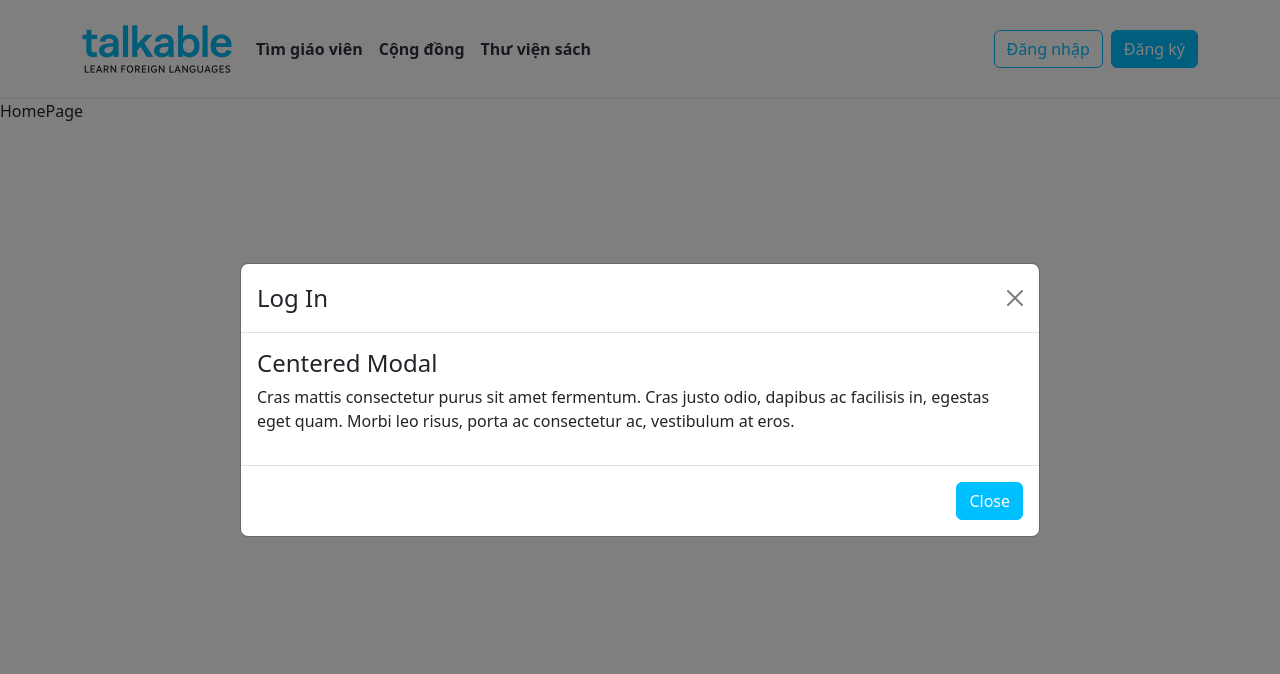
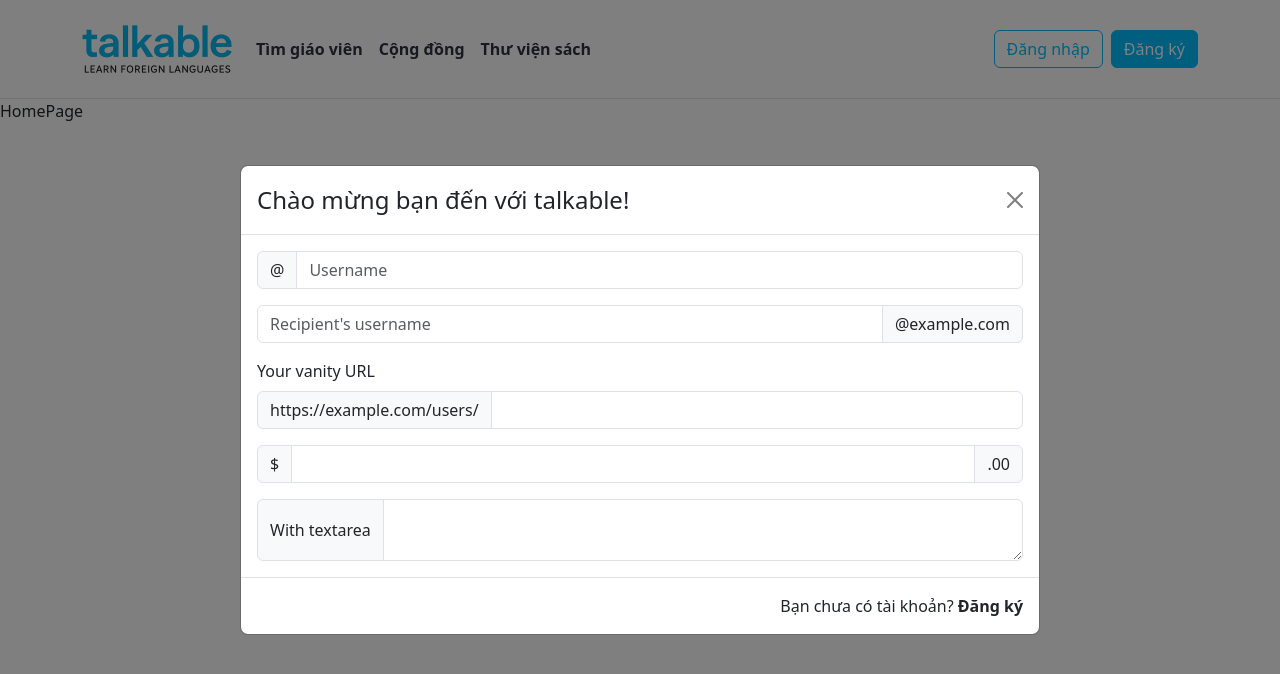
Before and after one commit to phatgooner/edu-commerce-app, a React (Create React App) app: page / in a window 1280 px wide. Both pictures are taken after a click on the button "Đăng nhập". Shown: the top 674 px of the page. Built offline with nearby package versions, Linux system fonts and the light colour scheme.

Commit message:
update login

```diff
--- a/src/components/Header.jsx
+++ b/src/components/Header.jsx
@@ -5,16 +5,14 @@
 //import NavDropdown from 'react-bootstrap/NavDropdown';
 import { NavLink } from 'react-router-dom';
 import { useState } from 'react';
-import LoginModal from './LoginModal';
-import SignUpModal from './SignUpModal';
+import LoginModal from './Login/LoginModal';
+import SignUpModal from './SignUp/SignUpModal';
 
 const Header = () => {
     const [modalLoginShow, setModalLoginShow] = useState(false);
     const [modalSignUpShow, setModalSignUpShow] = useState(false);
     return (
         <Navbar expand="lg" className="bg-body-tertiary">
-            <SignUpModal />
-            <LoginModal />
             <Container>
                 <NavLink to="/" className='navbar-brand'><img src={logo} width={"150"} alt="logo" /></NavLink>
                 <Navbar.Toggle aria-controls="basic-navbar-nav" />
@@ -27,11 +25,6 @@
                     <Nav>
                         <button className='btn btn-outline-primary me-2' onClick={() => setModalLoginShow(true)}>Đăng nhập</button>
                         <button className='btn btn-primary' onClick={() => setModalSignUpShow(true)}>Đăng ký</button>
-                        {/* <NavDropdown title="Setting" id="basic-nav-dropdown">
-                            <NavDropdown.Item href="#action/3.1">Login</NavDropdown.Item>
-                            <NavDropdown.Item href="#action/3.1">Logout</NavDropdown.Item>
-                            <NavDropdown.Item href="#action/3.1">Profile</NavDropdown.Item>
-                        </NavDropdown> */}
                     </Nav>
                 </Navbar.Collapse>
             </Container>
--- /dev/null
+++ b/src/components/Login/LoginForm.jsx
@@ -0,0 +1,47 @@
+import Form from 'react-bootstrap/Form';
+import InputGroup from 'react-bootstrap/InputGroup';
+
+const LoginForm = () => {
+    return (
+        <>
+            <InputGroup className="mb-3">
+                <InputGroup.Text id="basic-addon1">@</InputGroup.Text>
+                <Form.Control
+                    placeholder="Username"
+                    aria-label="Username"
+                    aria-describedby="basic-addon1"
+                />
+            </InputGroup>
+
+            <InputGroup className="mb-3">
+                <Form.Control
+                    placeholder="Recipient's username"
+                    aria-label="Recipient's username"
+                    aria-describedby="basic-addon2"
+                />
+                <InputGroup.Text id="basic-addon2">@example.com</InputGroup.Text>
+            </InputGroup>
+
+            <Form.Label htmlFor="basic-url">Your vanity URL</Form.Label>
+            <InputGroup className="mb-3">
+                <InputGroup.Text id="basic-addon3">
+                    https://example.com/users/
+                </InputGroup.Text>
+                <Form.Control id="basic-url" aria-describedby="basic-addon3" />
+            </InputGroup>
+
+            <InputGroup className="mb-3">
+                <InputGroup.Text>$</InputGroup.Text>
+                <Form.Control aria-label="Amount (to the nearest dollar)" />
+                <InputGroup.Text>.00</InputGroup.Text>
+            </InputGroup>
+
+            <InputGroup>
+                <InputGroup.Text>With textarea</InputGroup.Text>
+                <Form.Control as="textarea" aria-label="With textarea" />
+            </InputGroup>
+        </>
+    );
+}
+
+export default LoginForm;
--- /dev/null
+++ b/src/components/Login/LoginModal.jsx
@@ -0,0 +1,38 @@
+import Modal from 'react-bootstrap/Modal';
+import LoginForm from './LoginForm';
+import SignUpModal from '../SignUp/SignUpModal';
+import { useState } from 'react';
+
+const LoginModal = (props) => {
+    const [modalSignUpShow, setModalSignUpShow] = useState(false);
+    return (
+        <>
+            <SignUpModal
+                show={modalSignUpShow}
+                onHide={() => setModalSignUpShow(false)} />
+            <Modal
+                {...props}
+                size="lg"
+                aria-labelledby="contained-modal-title-vcenter"
+                centered
+            >
+                <Modal.Header closeButton>
+                    <Modal.Title id="contained-modal-title-vcenter">
+                        Chào mừng bạn đến với talkable!
+                    </Modal.Title>
+                </Modal.Header>
+                <Modal.Body>
+                    <LoginForm />
+                </Modal.Body>
+                <Modal.Footer>
+                    Bạn chưa có tài khoản?
+                    <strong
+                        style={{ cursor: 'pointer' }}
+                        onClick={() => { props.onHide(); setModalSignUpShow(true); }}>Đăng ký</strong>
+                </Modal.Footer>
+            </Modal>
+        </>
+    );
+}
+
+export default LoginModal
--- a/src/components/LoginModal.jsx
+++ /dev/null
@@ -1,32 +0,0 @@
-import Button from 'react-bootstrap/Button';
-import Modal from 'react-bootstrap/Modal';
-
-const LoginModal = (props) => {
-    return (
-        <Modal
-            {...props}
-            size="lg"
-            aria-labelledby="contained-modal-title-vcenter"
-            centered
-        >
-            <Modal.Header closeButton>
-                <Modal.Title id="contained-modal-title-vcenter">
-                    Log In
-                </Modal.Title>
-            </Modal.Header>
-            <Modal.Body>
-                <h4>Centered Modal</h4>
-                <p>
-                    Cras mattis consectetur purus sit amet fermentum. Cras justo odio,
-                    dapibus ac facilisis in, egestas eget quam. Morbi leo risus, porta ac
-                    consectetur ac, vestibulum at eros.
-                </p>
-            </Modal.Body>
-            <Modal.Footer>
-                <Button onClick={props.onHide}>Close</Button>
-            </Modal.Footer>
-        </Modal>
-    );
-}
-
-export default LoginModal
```
Also changed, not shown: src/components/SignUp/SignUpForm.jsx (added, +47 -0 lines), src/components/SignUp/SignUpModal.jsx (renamed from src/components/SignUpModal.jsx).
